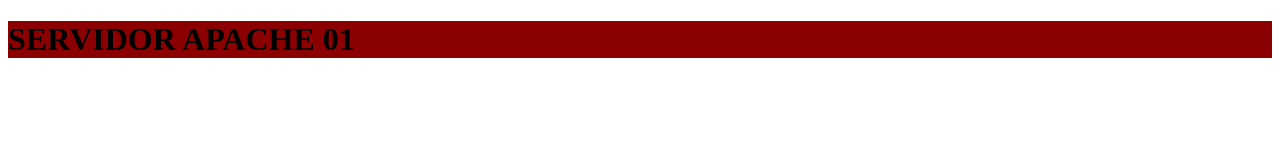
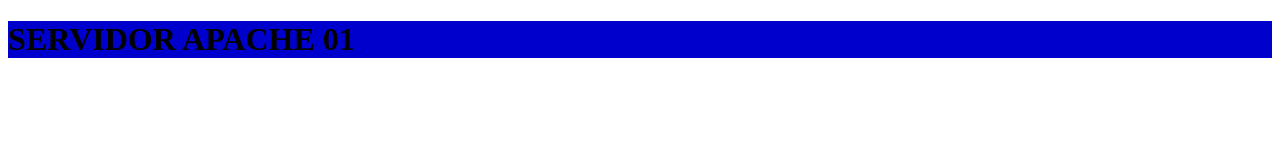
Before and after one commit to erickeliseo/demo-nginx, a plain HTML site: page apache-03/index.html in a window 1280 px wide. Drawn offline with Linux system fonts and the light colour scheme.

Commit message:
Update index.html

```diff
--- a/apache-03/index.html
+++ b/apache-03/index.html
@@ -2,7 +2,7 @@
 <html>
 <body>
 
-<h1 style="background-color:DarkRed;">SERVIDOR APACHE 01</h1>
+<h1 style="background-color:MediumBlue;">SERVIDOR APACHE 01</h1>
 
 </body>
 </html>
```
